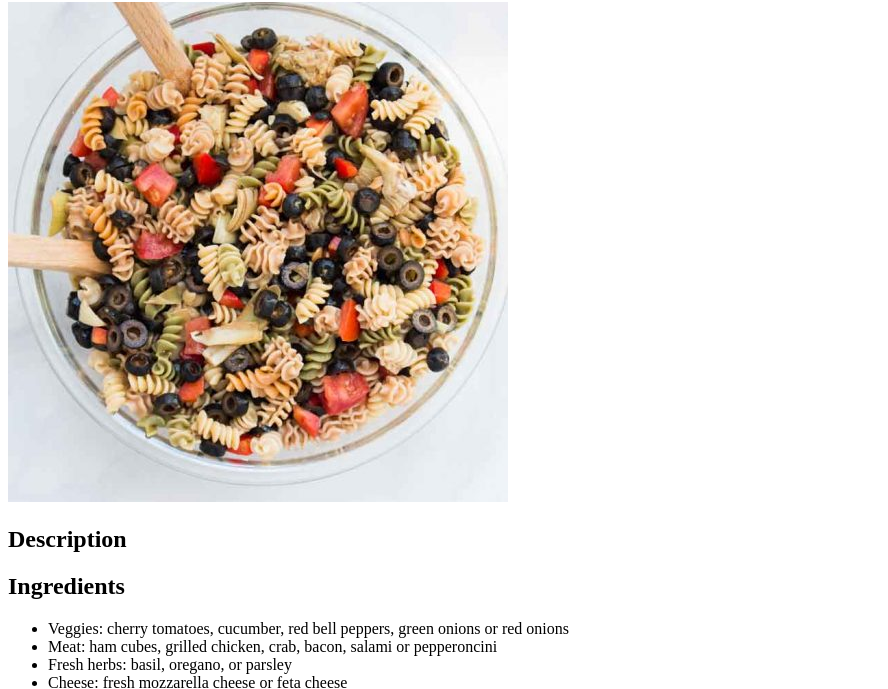
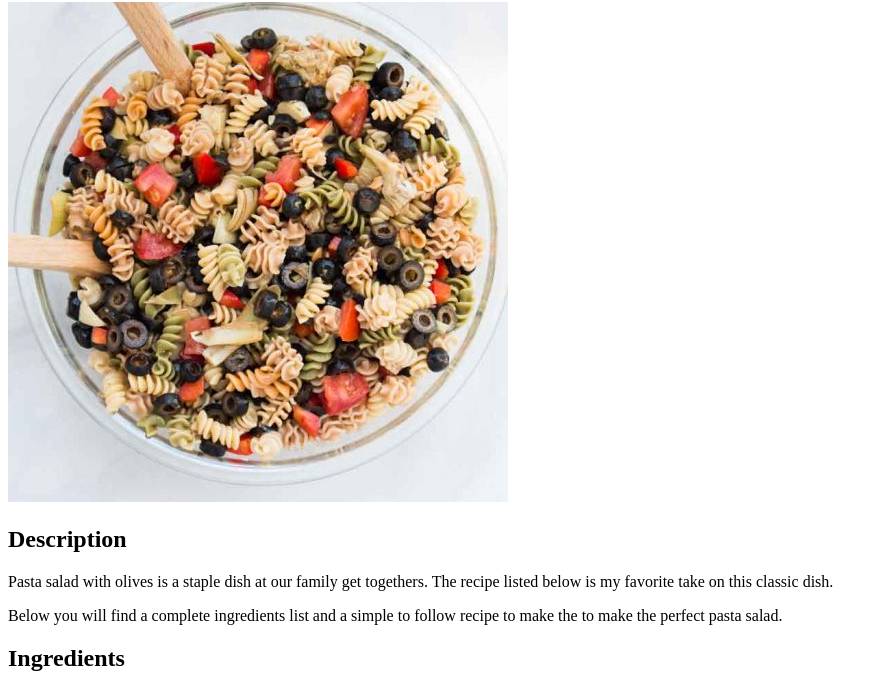
Before and after one commit to JayJClayton/odin-recipes, a plain HTML site: page recipes/pasta_salad.html in a window 1280 px wide. Shown: the part 78-767 px from the top of the page, without its empty margins (0-888 px from the left). Drawn offline with Linux system fonts and the light colour scheme.

Commit message:
Edit introductory text to stuffed_peppers.html, pasta_salad.html, and scalloped.html

```diff
--- a/recipes/pasta_salad.html
+++ b/recipes/pasta_salad.html
@@ -10,8 +10,10 @@
     <h1>Pasta Salad With Olives</h1>
     <img src="../images/pasta_salad.jpg">
     <h2>Description</h2>
-    <p></p>
-    <p></p>
+    <p>Pasta salad with olives is a staple dish at our family get togethers. The recipe
+        listed below is my favorite take on this classic dish.</p>
+    <p>Below you will find a complete ingredients list and a simple to follow recipe to make the
+        to make the perfect pasta salad.</p>
     <h2>Ingredients</h2>
     <ul>
         <li>Veggies: cherry tomatoes, cucumber, red bell peppers, green onions or red onions</li>
```
Also changed, not shown: recipes/scalloped.html (+2 -2 lines), recipes/stuffed_peppers.html (+3 -2 lines).
